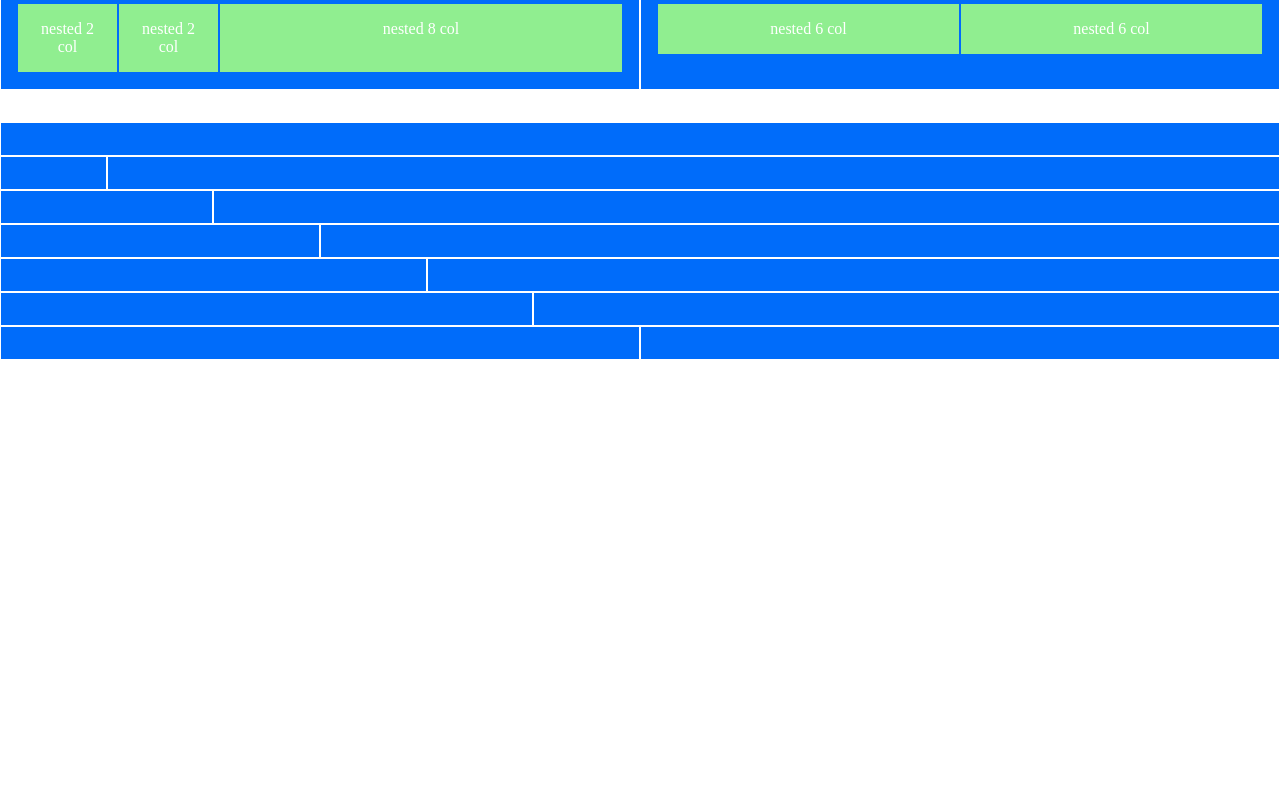
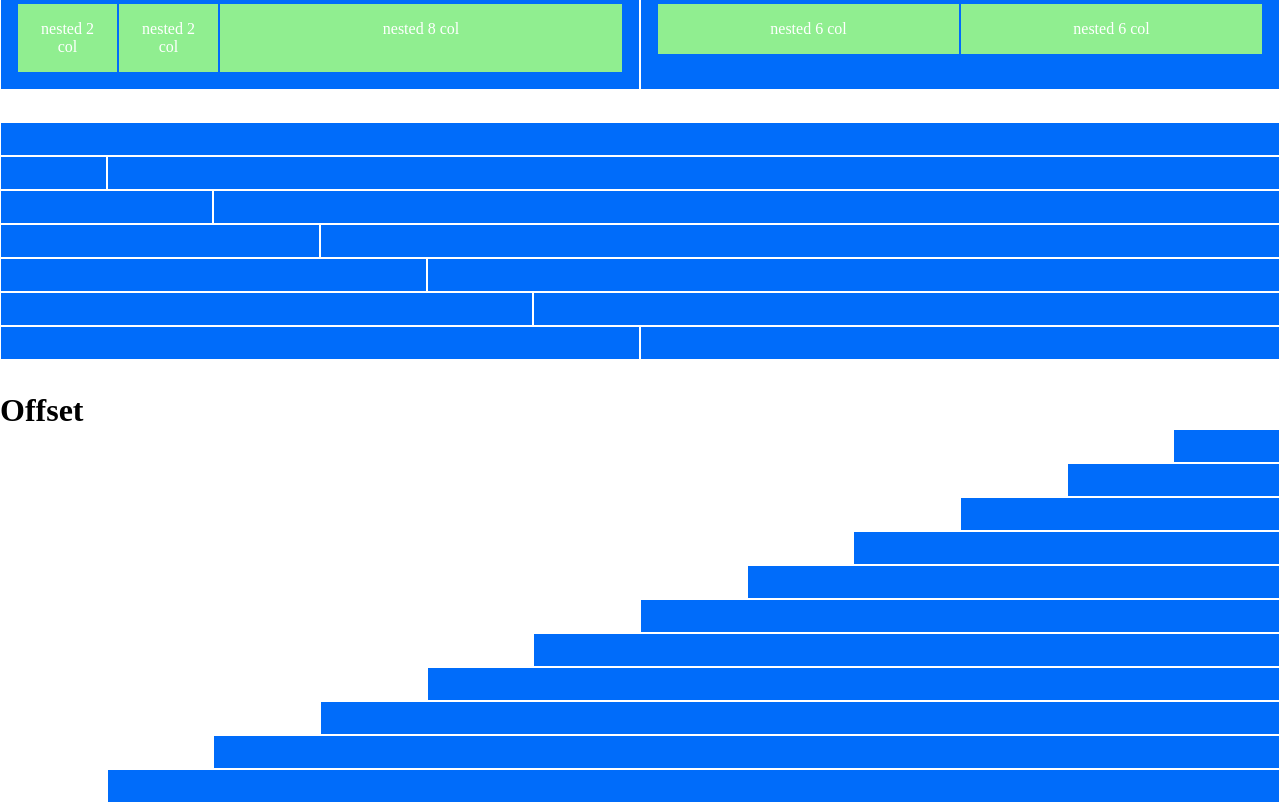
Before and after one commit to Alessio-DiNardo/html-css-12bool, a plain HTML site: page index.html in a window 1280 px wide. Shown: the part 343-1146 px from the top of the page. Before the commit the page ends 800 px from the top, so only its background shows below. Drawn offline with Linux system fonts and the light colour scheme.

Commit message:
finish es

```diff
--- a/css/style.css
+++ b/css/style.css
@@ -89,6 +89,51 @@ box-sizing: border-box;
     max-width: calc( (100% / 12) * 12);
 }
 
+.col-offset-1{
+	margin-left: calc( (100% / 12) * 1);
+}
+
+.col-offset-2{
+	margin-left: calc( (100% / 12) * 2);
+}
+
+.col-offset-3{
+	margin-left: calc( (100% / 12) * 3);
+}
+
+.col-offset-4{
+	margin-left: calc( (100% / 12) * 4);
+}
+
+.col-offset-5{
+	margin-left: calc( (100% / 12) * 5);
+}
+
+.col-offset-6{
+	margin-left: calc( (100% / 12) * 6);
+}
+
+.col-offset-7{
+	margin-left: calc( (100% / 12) * 7);
+}
+
+.col-offset-8{
+	margin-left: calc( (100% / 12) * 8);
+}
+
+.col-offset-9{
+	margin-left: calc( (100% / 12) * 9);
+}
+
+.col-offset-10{
+	margin-left: calc( (100% / 12) * 10);
+}
+
+.col-offset-11{
+	margin-left: calc( (100% / 12) * 11);
+}
+
+
 .nested{
     background-color: lightgreen;
     padding: 1rem;
--- a/index.html
+++ b/index.html
@@ -124,7 +124,6 @@
             <div class="row">
                 <div class="col-12"></div>
             </div>
-            </div>
             <div class="row">
                 <div class="col-1"></div>
                 <div class="col-11"></div>
@@ -150,6 +149,44 @@
                 <div class="col-6"></div>
             </div>
         </div>
+
+        <div class="container">
+            <h1>Offset</h1>
+            <div class="row">
+                <div class="col-1 col-offset-11"></div>
+            </div>
+            <div class="row">
+                <div class="col-2 col-offset-10"></div>
+            </div>
+            <div class="row">
+                <div class="col-3 col-offset-9"></div>
+            </div>
+            <div class="row">
+                <div class="col-4 col-offset-8"></div>
+            </div>
+            <div class="row">
+                <div class="col-5 col-offset-7"></div>
+            </div>
+            <div class="row">
+                <div class="col-6 col-offset-6"></div>
+            </div>
+            <div class="row">
+                <div class="col-7 col-offset-5"></div>
+            </div>
+            <div class="row">
+                <div class="col-8 col-offset-4"></div>
+            </div>
+            <div class="row">
+                <div class="col-9 col-offset-3"></div>
+            </div>
+            <div class="row">
+                <div class="col-10 col-offset-2"></div>
+            </div>
+            <div class="row">
+                <div class="col-11 col-offset-1"></div>
+            </div>
+
+        </div>
     </main>
 </body>
 </html>
```
Lines whose indentation alone changed are shown as unchanged.
